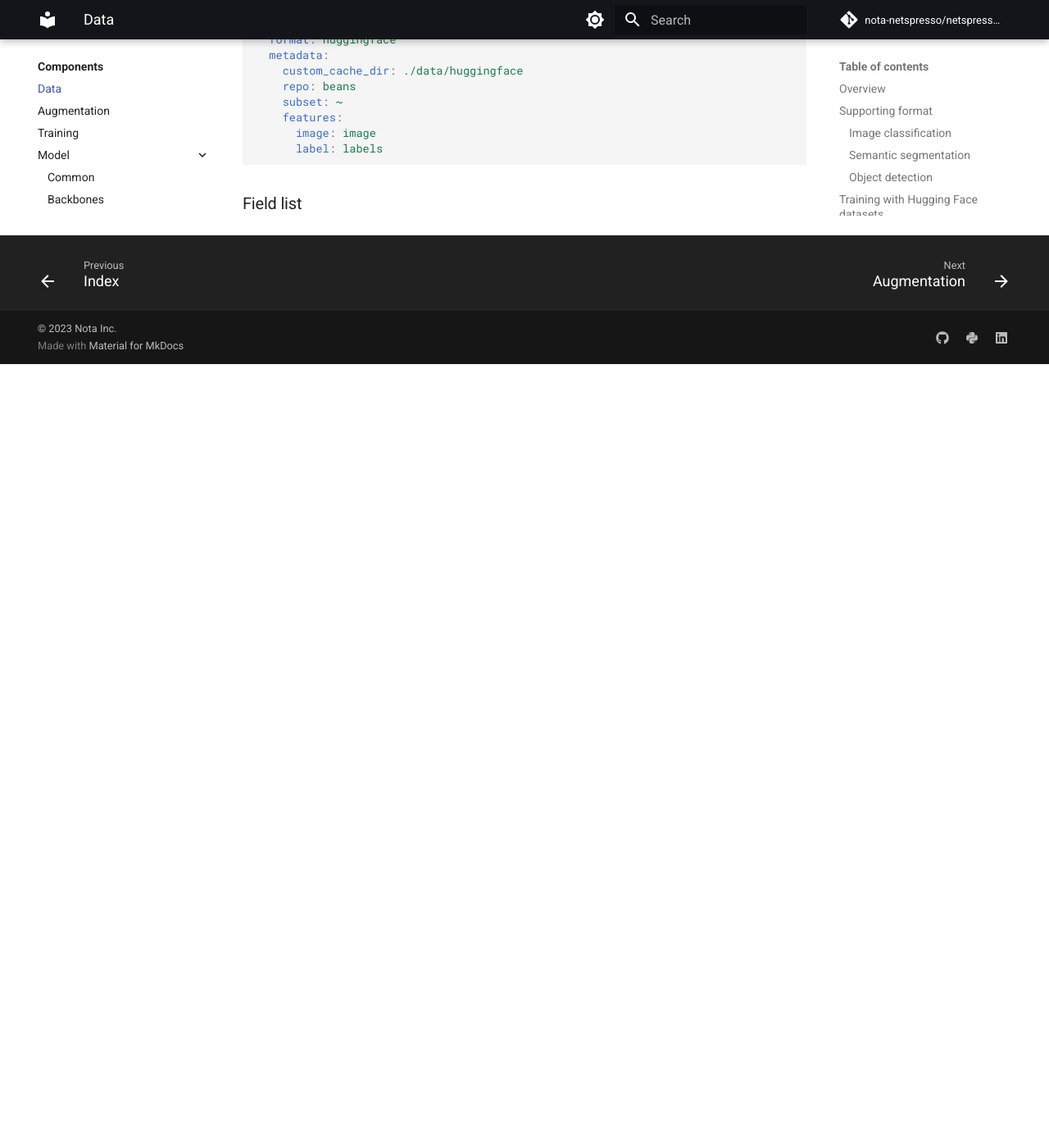
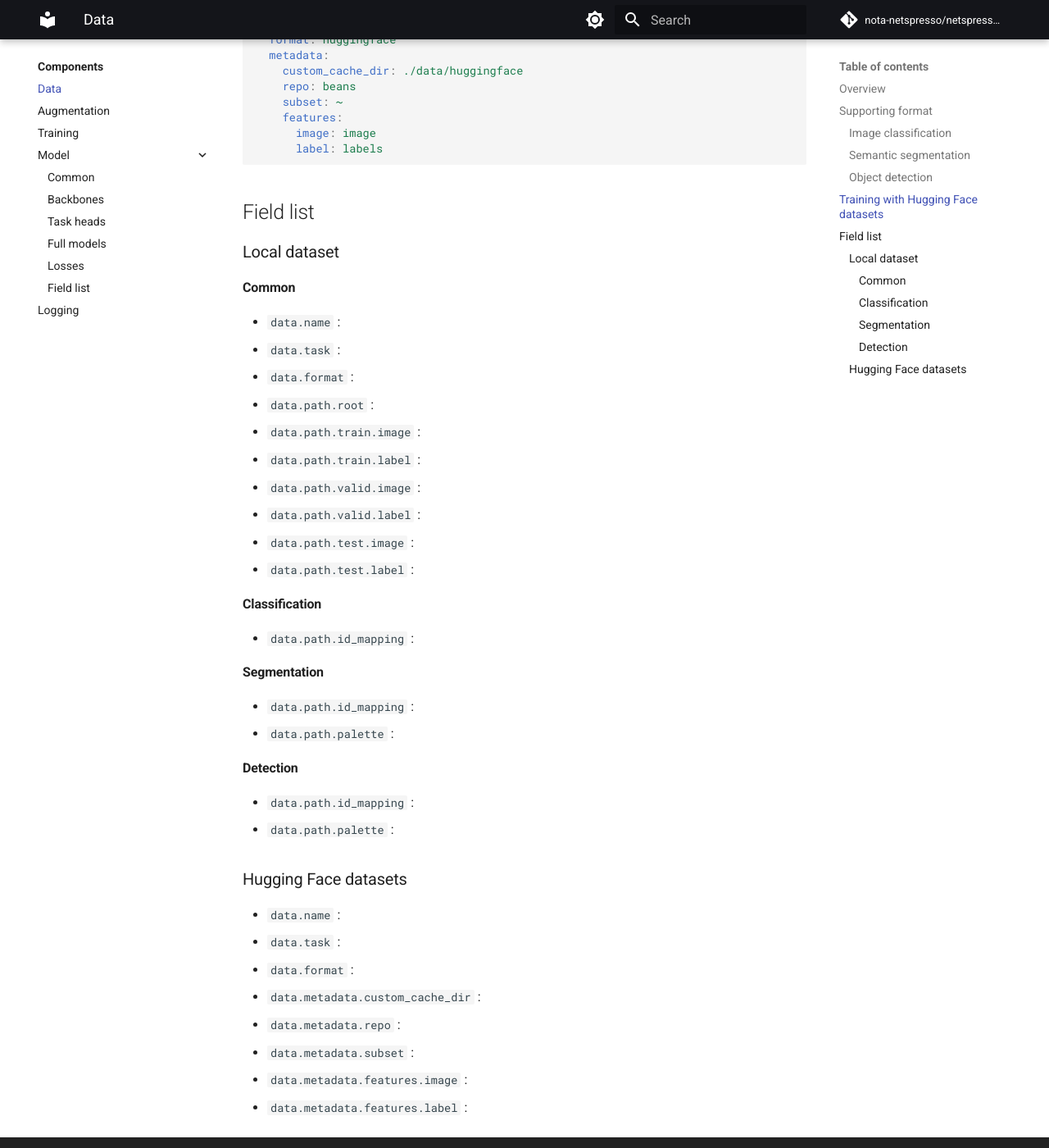
Before and after one commit to Nota-NetsPresso/netspresso-trainer, an MkDocs documentation site: the page built from docs/components/data.md, in a window 1280 px wide and 1400 px high, scrolled down 3416 px. Shown: the whole window at 82% size. Built offline with MkDocs 1.6.1 and Material for MkDocs 9.7.7, drawn with Linux system fonts in a browser that asks for light colours; comment, search, counter and statistics services are not loaded; before the commit the page ends 3860 px from its top, so only the background shows below that.

Commit message:
#145 add config field

````diff
--- a/docs/components/data.md
+++ b/docs/components/data.md
@@ -141,4 +141,46 @@
 
 ```
 
-### Field list
+## Field list
+
+### Local dataset
+
+#### Common
+
+- `data.name` :
+- `data.task` :
+- `data.format` :
+- `data.path.root` :
+- `data.path.train.image` :
+- `data.path.train.label` :
+- `data.path.valid.image` :
+- `data.path.valid.label` :
+- `data.path.test.image` :
+- `data.path.test.label` :
+
+#### Classification
+
+- `data.path.id_mapping` :
+
+#### Segmentation
+
+- `data.path.id_mapping` :
+- `data.path.palette` :
+
+#### Detection
+
+- `data.path.id_mapping` :
+- `data.path.palette` :
+
+
+
+### Hugging Face datasets
+
+- `data.name` :
+- `data.task` :
+- `data.format` :
+- `data.metadata.custom_cache_dir` :
+- `data.metadata.repo` :
+- `data.metadata.subset` :
+- `data.metadata.features.image` :
+- `data.metadata.features.label` :
````
Also changed, not shown: docs/components/augmentation.md (+28 -0 lines), docs/components/training.md (+14 -0 lines).
